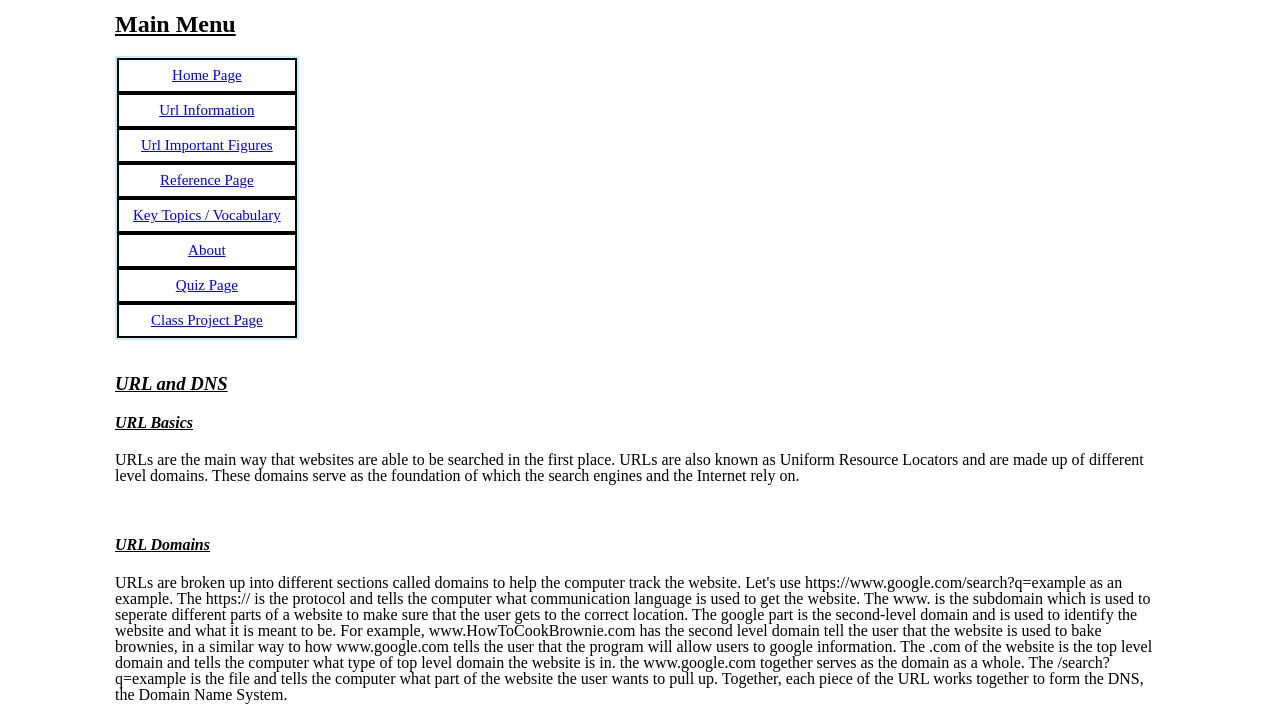
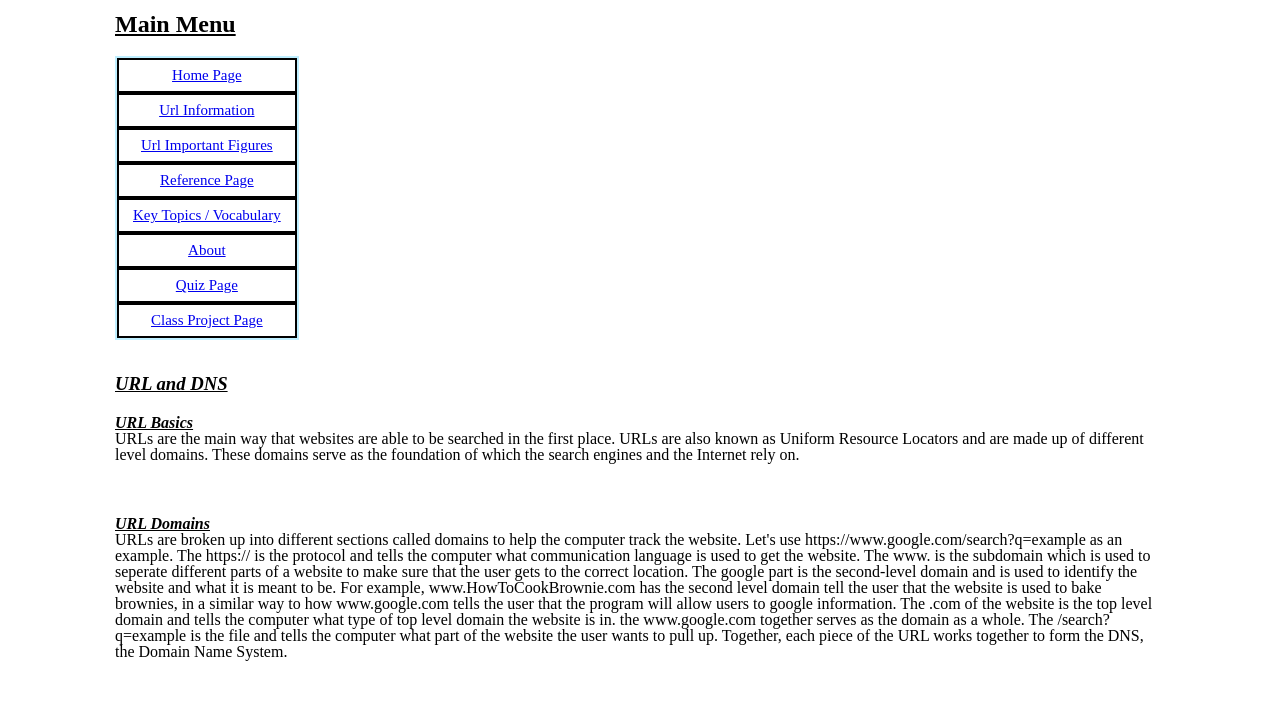
Before and after one commit to ZacharyPittman-sys/Zachary-Project-1-Assignment, a plain HTML site: page url-information.html in a window 1280 px wide. Shown: the part 77-786 px from the top of the page. Drawn offline with Linux system fonts and the light colour scheme.

Commit message:
Change h5 styles to h4 in style.css

```diff
--- a/style.css
+++ b/style.css
@@ -1,8 +1,8 @@
-h5 + p {
+h4 + p {
   margin-top: 0;
 }
 
-h5 {
+h4 {
   margin-bottom: 0;
 }
 
```
